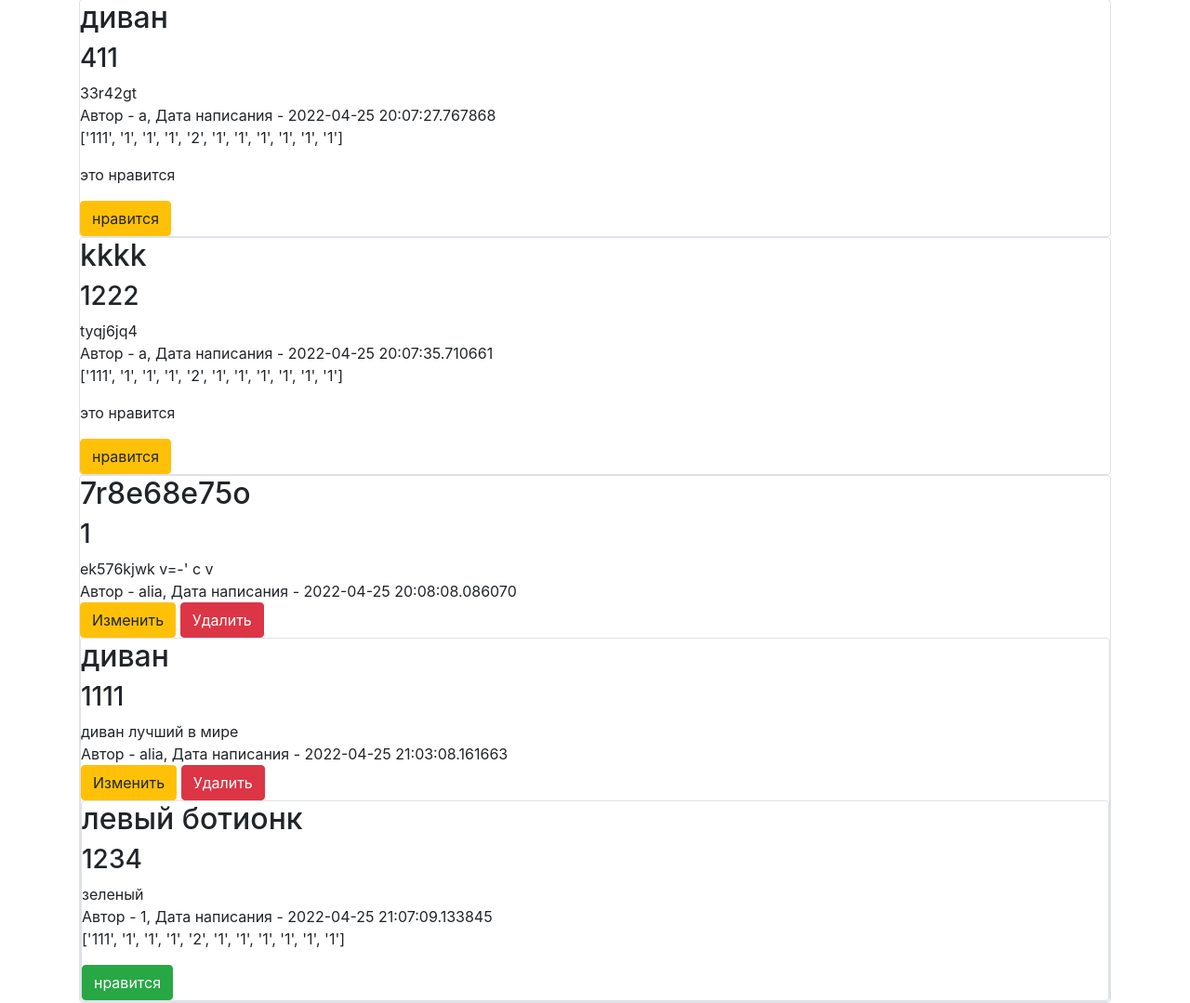
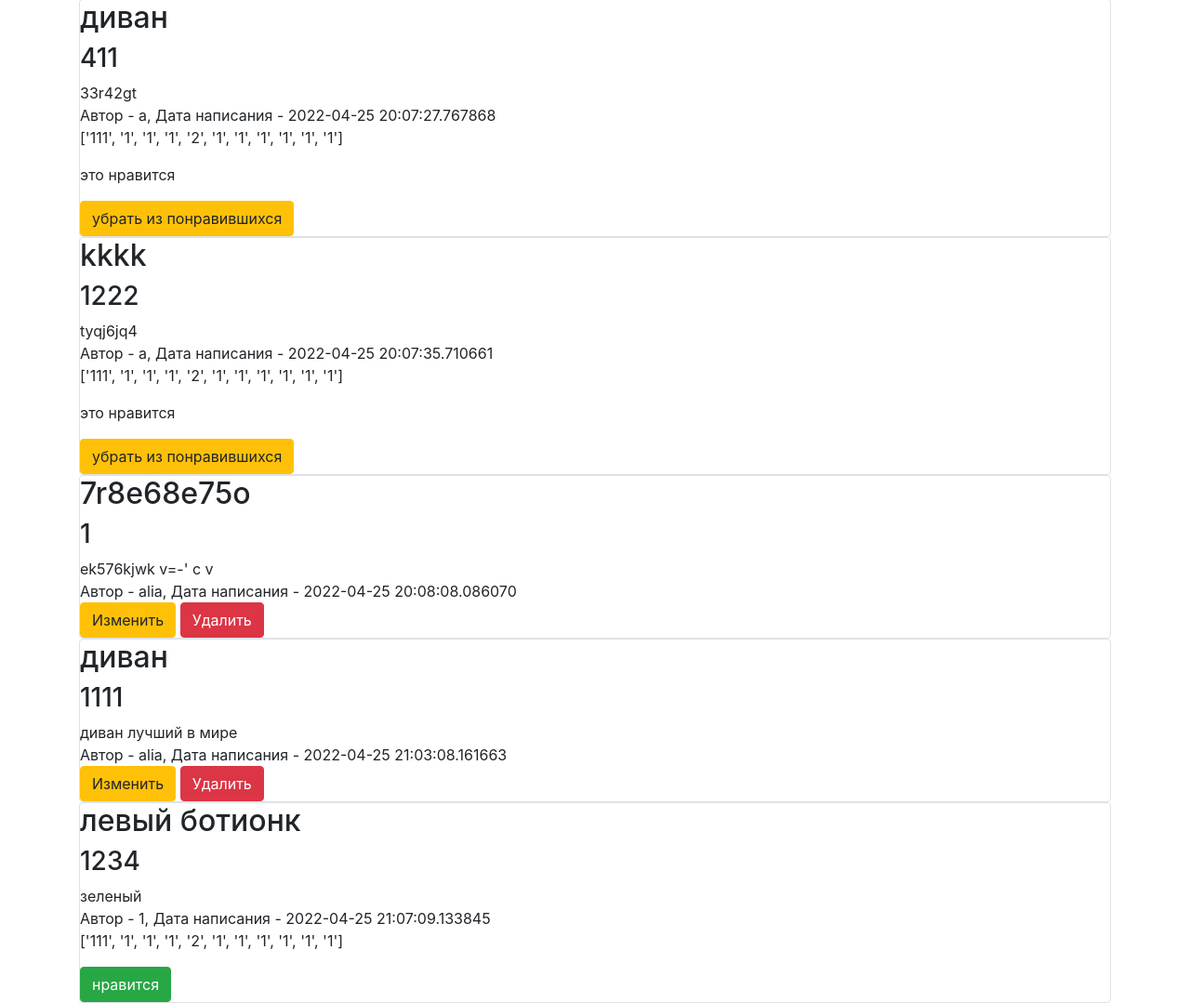
Before and after one commit to aliyalatipova/lib, a Flask app: page / in a window 1280 px wide. Shown: the part 151-1230 px from the top of the page at 93% size. Run offline with Flask 2, Linux system fonts and the light colour scheme; a user stored in the database is signed in; data comes from the database, SQL or seed files in the repository; both versions use the stored data as it was after the commit; some libraries are stand-ins or nearby versions.

Commit message:
шок я вроде адекванто писала в index.html

```diff
--- a/17.04/app/templates/index.html
+++ b/17.04/app/templates/index.html
@@ -7,6 +7,7 @@
     <a href="my_news1" class="btn btn-secondary">Только мои</a>
     <a href="news_liked_by/{{ current_user.id }}" class="btn btn-secondary">понравивишиеся мне</a>
 {% endif %}
+
 {% for item in news %}
     <div class="col-md6 border rounded">
         <h2>{{ item.title }}</h2>
@@ -14,14 +15,15 @@
         <div>
             {{ item.content }}
         </div>
+
         <div>
             Автор - {{ item.user.name }}, Дата написания - {{ item.created_date }}
         </div>
+
         {% if current_user.is_authenticated and current_user == item.user %}
             <div>
                 <a href="/news/{{ item.id }}" class="btn btn-warning">Изменить</a>
                 <a href="/news_delete/{{ item.id }}" class="btn btn-danger">Удалить</a>
-
             </div>
         {% endif %}
 
@@ -29,19 +31,17 @@
             <p>{{ current_user.liked_news.split() }}</p>
             {% set a = item.id %}
             {% set b = a | string %}
-
-
             {% if b in current_user.liked_news.split() %}
                 <p>это нравится</p>
                 <div>
-            <a href="/dislike/{{ item.id }}/{{ current_user.id }}" class="btn btn-warning">нравится</a>
+                    <a href="/dislike/{{ item.id }}/{{ current_user.id }}" class="btn btn-warning">убрать из понравившихся</a>
                 </div>
                 {% else %}
                 <div>
                     <a href="/news_like/{{ item.id }}/{{ current_user.id }}" class="btn btn-success">нравится</a>
                 </div>
             {% endif %}
+        {% endif %}
     </div>
-    {% endif %}
 {% endfor %}
 {% endblock %}
--- a/17.04/app/templates/liked_news.html
+++ b/17.04/app/templates/liked_news.html
@@ -14,7 +14,7 @@
                 Автор - {{ item.user.name }}, Дата написания - {{ item.created_date }}
             </div>
                 <div>
-            <a href="/dislike_from/{{ item.id }}/{{ current_user.id }}" class="btn btn-warning">нравится</a>
+            <a href="/dislike_from/{{ item.id }}/{{ current_user.id }}" class="btn btn-warning">убрать из понравившихся</a>
             </div>
                 </div>
        {% endif %}
```
Also changed, not shown: 17.04/app/db/blogs.db. Lines whose indentation alone changed are shown as unchanged.
